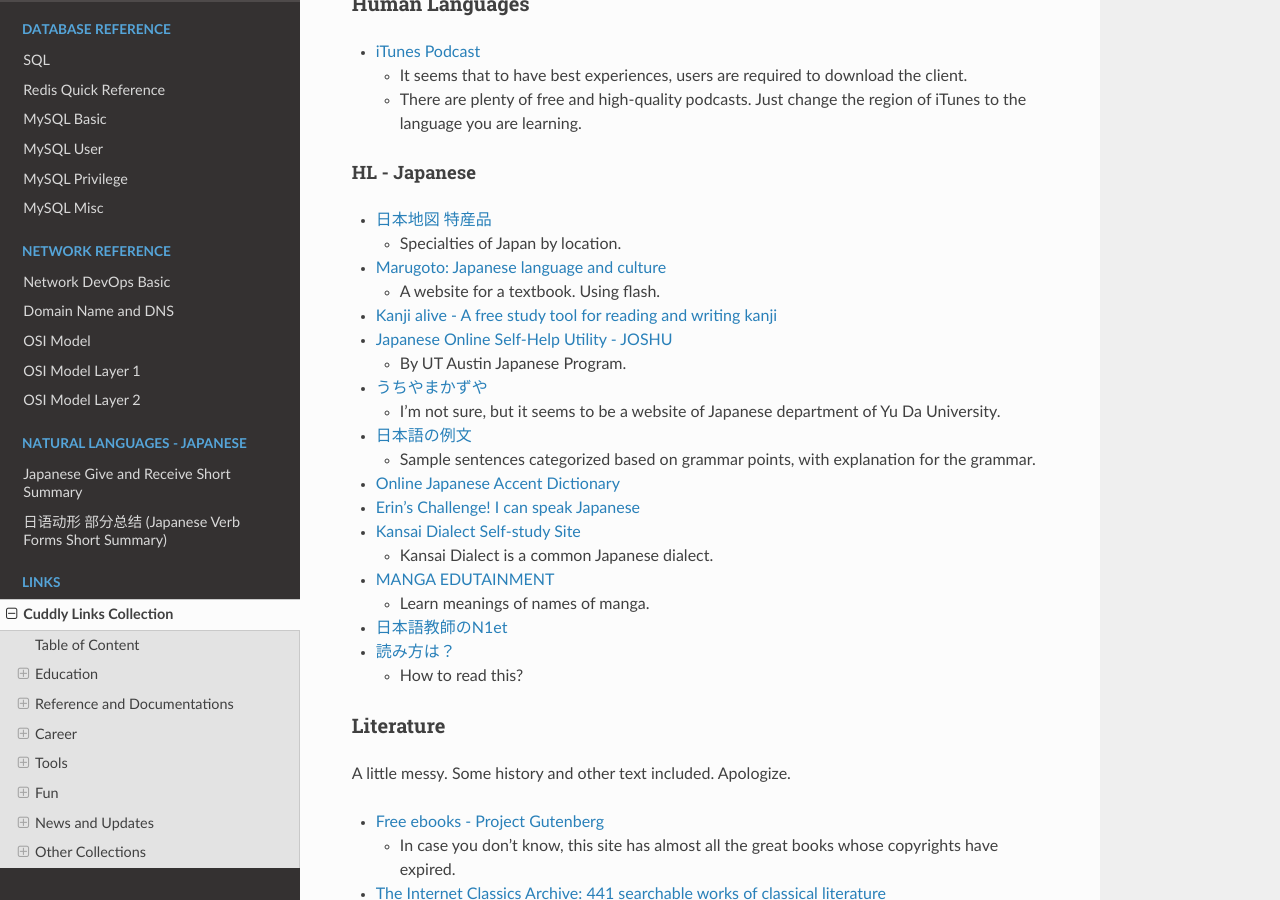
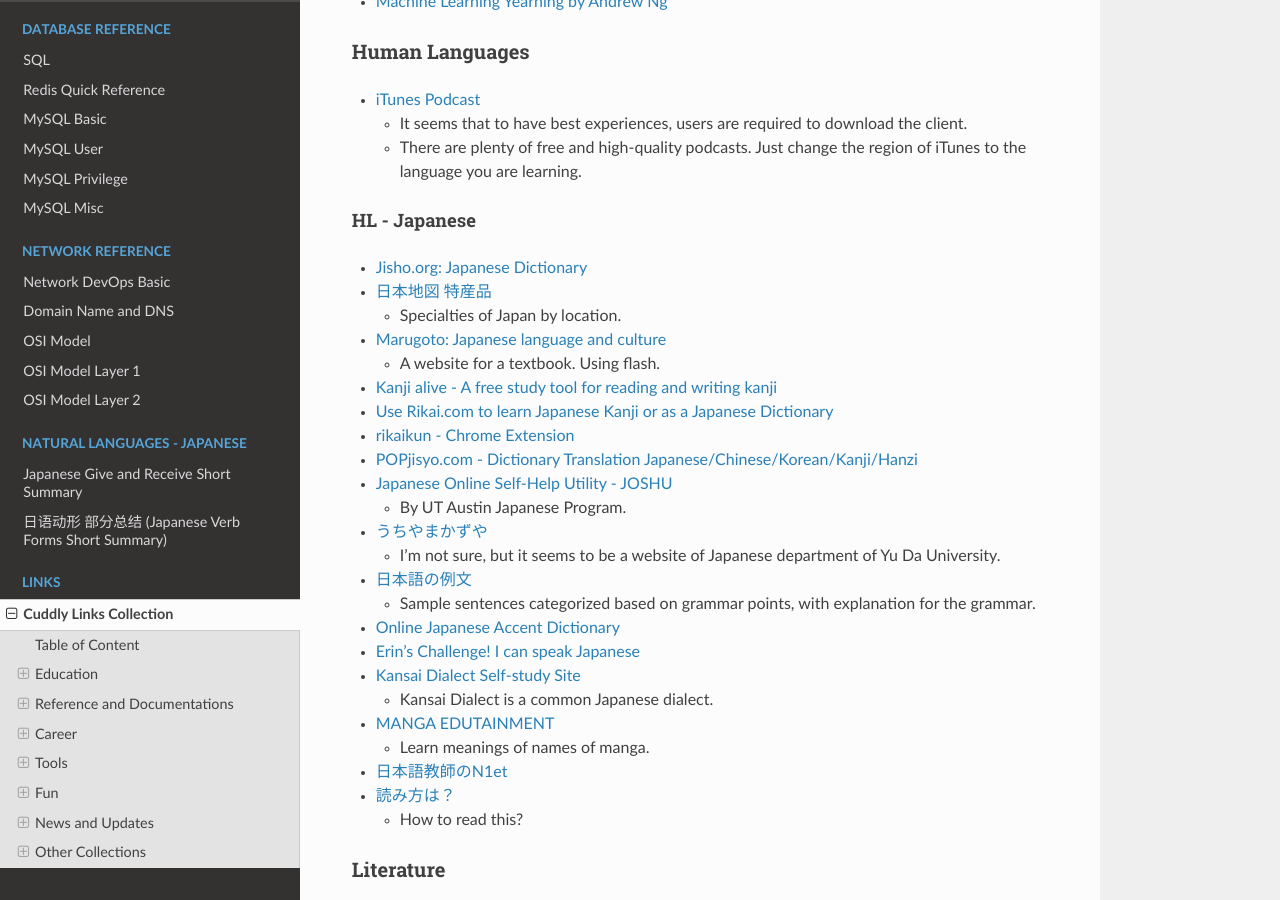
Before and after one commit to snowme34/snowme34.com, a Sphinx documentation site: the page built from docs/source/links/cuddly_links_collection.md, in a window 1280 px wide and 900 px high, scrolled down 6000 px. Built offline with Sphinx 7.4.7 and the Read the Docs theme 2.0.0, drawn with Linux system fonts in a browser that asks for light colours; some of the changed text lies outside the part shown.

Commit message:
add some jp study links

```diff
--- a/cspell_dict_bash.txt
+++ b/cspell_dict_bash.txt
@@ -564,3 +564,7 @@
 untracked
 
 cloudflare
+
+jisho
+rikai
+rikaikun
--- a/docs/source/links/cuddly_links_collection.md
+++ b/docs/source/links/cuddly_links_collection.md
@@ -307,6 +311,8 @@
 
 #### HL - Japanese
 
+* [Jisho.org: Japanese Dictionary](https://jisho.org/)
+
 * [日本地図 特産品](http://sn1.e-kokoro.ne.jp/kyozai/print/se/P-126_nihonchizu/P-126_nihonchizu01.pdf)
 
   * Specialties of Japan by location.
@@ -316,6 +322,12 @@
   * A website for a textbook. Using flash.
 
 * [Kanji alive - A free study tool for reading and writing kanji](https://kanjialive.com/)
+
+* [Use Rikai.com to learn Japanese Kanji or as a Japanese Dictionary](http://www.rikai.com/perl/Home.pl)
+
+* [rikaikun - Chrome Extension](https://chrome.google.com/webstore/detail/rikaikun/jipdnfibhldikgcjhfnomkfpcebammhp/related?hl=en-US)
+
+* [POPjisyo.com - Dictionary Translation Japanese/Chinese/Korean/Kanji/Hanzi](http://www.popjisyo.com/WebHint/Portal_e.aspx)
 
 * [Japanese Online Self-Help Utility - JOSHU](https://laits.utexas.edu/japanese/joshu/index.php)
 
```
Also changed, not shown: other parts of docs/source/links/cuddly_links_collection.md (+5 -1 lines).
